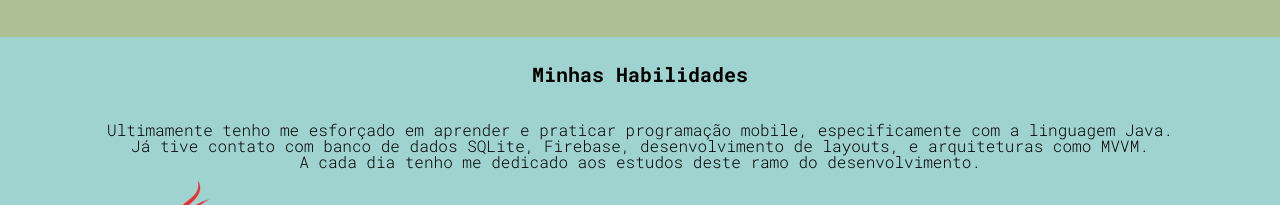
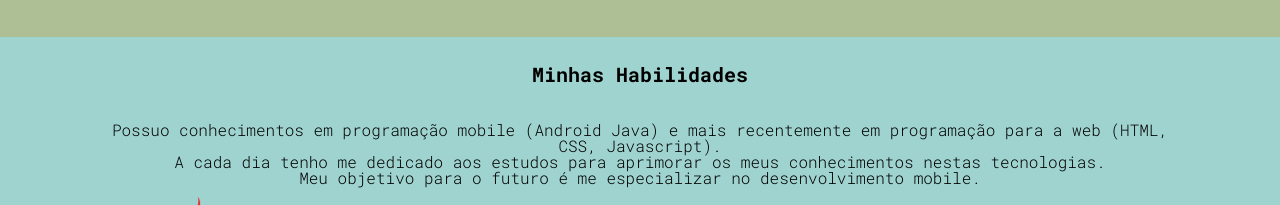
Before and after one commit to diogosfpinto/PaginaProfissional, a plain HTML site: page index.html in a window 1280 px wide. Shown: the part 893-1098 px from the top of the page. Drawn offline with Linux system fonts and the light colour scheme.

Commit message:
Replaced the text of the section habilidades

```diff
--- a/index.html
+++ b/index.html
@@ -40,9 +40,11 @@
         </section>
         <section id="habilidades" class="conteudo__habilidades container">
             <h1 class="conteudo__titulo">Minhas Habilidades</h1>
-            <p class="conteudo__texto">Ultimamente tenho me esforçado em aprender e praticar programação mobile,
-                especificamente com a linguagem Java. <br/> Já tive contato com banco de dados SQLite, Firebase,
-                 desenvolvimento de layouts, e arquiteturas como MVVM. <br/> A cada dia tenho me dedicado aos estudos deste ramo do desenvolvimento.</p>
+            <p class="conteudo__texto">Possuo conhecimentos em programação mobile (Android Java)
+                e mais recentemente em programação para a web (HTML, CSS, Javascript). <br/>
+
+                A cada dia tenho me dedicado aos estudos para aprimorar os meus conhecimentos nestas tecnologias.
+            <br/>Meu objetivo para o futuro é me especializar no desenvolvimento mobile.</p>
             <ul class="conteudo__lista-habilidades">
                 <li><img src="img/java.png" alt="Java" class="imagem__lista-habilidades"></li>
                 <li><img src="img/android.png" alt="Android" class="imagem__lista-habilidades"></li>
```
